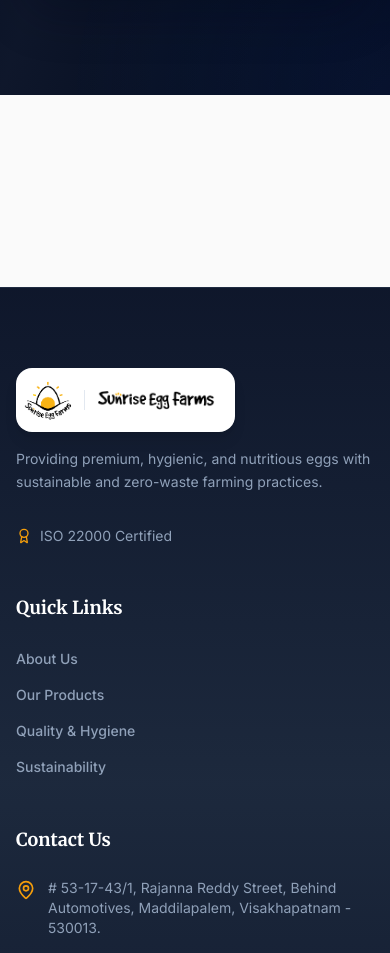
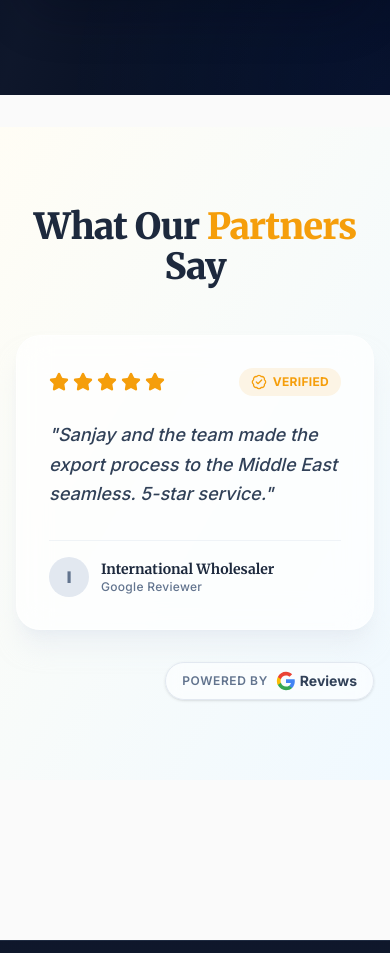
Before and after one commit to sayrahul/sunriseeggfarms, a Next.js app: page / in a window 390 px wide. Shown: the part 6700-7653 px from the top of the page. Built offline with nearby package versions, Linux system fonts and the light colour scheme.

Commit message:
feat: Add interactive Google Reviews marquee with hover pause and gradient styling to homepage; increase mobile branding logo size

```diff
--- a/src/app/page.tsx
+++ b/src/app/page.tsx
@@ -5,6 +5,7 @@ import Link from "next/link";
 import Image from "next/image";
 import { ArrowRight, Egg, Sun, ShieldCheck, Globe, Leaf, CheckCircle2, TrendingUp, Award, Clock } from "lucide-react";
 import { AnimatedSection, StaggerChildren, StaggerItem } from "@/components/AnimatedSection";
+import { ReviewsSection } from "@/components/ReviewsSection";
 import { useRef } from "react";
 
 export default function Home() {
@@ -449,6 +450,9 @@ export default function Home() {
         </div>
       </section>
 
+      {/* Trust & Google Reviews Scroller */}
+      <ReviewsSection />
+
     </div>
   );
 }
--- a/src/components/Navbar.tsx
+++ b/src/components/Navbar.tsx
@@ -104,7 +104,7 @@ export function Navbar() {
                 <Image src="/images/logo.png" alt="Sunrise Egg Farms Logo" fill className="object-contain w-auto h-auto" priority />
               </div>
               <div className="flex items-center justify-start ml-1 shrink-0">
-                <img src="/images/logo-text.png" alt="Sunrise Egg Farms Text" className="h-5 sm:h-7 md:h-8 w-auto object-contain object-left group-hover:opacity-90 transition-opacity" />
+                <img src="/images/logo-text.png" alt="Sunrise Egg Farms Text" className="h-9 sm:h-10 md:h-11 w-auto object-contain object-left group-hover:opacity-90 transition-opacity" />
               </div>
             </Link>
 
--- /dev/null
+++ b/src/components/ReviewsSection.tsx
@@ -0,0 +1,190 @@
+"use client";
+
+import { useEffect, useRef, useState } from "react";
+import { motion, AnimatePresence } from "framer-motion";
+import { animate } from "framer-motion";
+import { Star, BadgeCheck } from "lucide-react";
+
+// The reviews array as requested.
+const reviews = [
+  {
+    content: "The biosecurity at Sunrise is world-class. You can taste the quality in every egg.",
+    author: "Local Distributor"
+  },
+  {
+    content: "Sanjay and the team made the export process to the Middle East seamless. 5-star service.",
+    author: "International Wholesaler"
+  },
+  {
+    content: "Verified Farm-Fresh quality. The best in Andhra Pradesh.",
+    author: "Retail Partner"
+  }
+];
+
+export function ReviewsSection() {
+  const [isMobile, setIsMobile] = useState(true); // Default to mobile to prevent hydration mismatch on resize
+  const [activeIndex, setActiveIndex] = useState(0);
+
+  const scrollerRef = useRef<HTMLDivElement>(null);
+  const animationControls = useRef<any>(null);
+
+  // Check viewport sizing
+  useEffect(() => {
+    const handleResize = () => setIsMobile(window.innerWidth < 768);
+    handleResize(); // Run immediately on mount
+    window.addEventListener("resize", handleResize);
+    return () => window.removeEventListener("resize", handleResize);
+  }, []);
+
+  // Desktop Imperative Auto-Scroller with Pause/Play logic
+  useEffect(() => {
+    if (!isMobile && scrollerRef.current) {
+      animationControls.current = animate(
+        scrollerRef.current,
+        { x: ["0%", "-50%"] },
+        {
+          duration: 30,
+          ease: "linear",
+          repeat: Infinity
+        }
+      );
+    }
+    return () => {
+      if (animationControls.current) {
+        animationControls.current.stop();
+      }
+    };
+  }, [isMobile]);
+
+  // Mobile Single-Card Auto Carousel
+  useEffect(() => {
+    let interval: NodeJS.Timeout;
+    if (isMobile) {
+      interval = setInterval(() => {
+        setActiveIndex((prev) => (prev + 1) % reviews.length);
+      }, 4000);
+    }
+    return () => clearInterval(interval);
+  }, [isMobile]);
+
+  const handleMouseEnter = () => {
+    if (!isMobile && animationControls.current) {
+      animationControls.current.pause();
+    }
+  };
+
+  const handleMouseLeave = () => {
+    if (!isMobile && animationControls.current) {
+      animationControls.current.play();
+    }
+  };
+
+  // Duplicate items twice for the infinite trick
+  const infiniteReviews = [...reviews, ...reviews, ...reviews];
+
+  return (
+    <section className="py-20 relative overflow-hidden bg-gradient-to-br from-[#FFFDF5] to-[#F0F9FF]">
+      <div className="container mx-auto px-4 md:px-6 relative z-10 mb-12">
+        <h2 className="text-4xl md:text-5xl font-black text-center text-slate-800 tracking-tight">
+          What Our <span className="text-[#F59E0B]">Partners</span> Say
+        </h2>
+      </div>
+
+      {isMobile ? (
+        // MOBILE VIEW: Single card fade carousel
+        <div className="container mx-auto px-4 relative min-h-[250px] flex items-center justify-center">
+          <AnimatePresence mode="popLayout">
+            <motion.div
+              key={activeIndex}
+              initial={{ opacity: 0, scale: 0.95 }}
+              animate={{ opacity: 1, scale: 1 }}
+              exit={{ opacity: 0, scale: 0.95 }}
+              transition={{ duration: 0.5, ease: "easeInOut" }}
+              className="w-full max-w-sm"
+            >
+              <ReviewCard review={reviews[activeIndex]} />
+            </motion.div>
+          </AnimatePresence>
+        </div>
+      ) : (
+        // DESKTOP VIEW: Infinite Horizontal Marquee
+        <div
+          className="relative w-full overflow-hidden flex py-4"
+          onMouseEnter={handleMouseEnter}
+          onMouseLeave={handleMouseLeave}
+        >
+          {/* Subtle gradient edges to mask the scrolling elements entering/leaving */}
+          <div className="absolute left-0 top-0 bottom-0 w-32 bg-gradient-to-r from-[#FFFDF5] to-transparent z-20 pointer-events-none"></div>
+          <div className="absolute right-0 top-0 bottom-0 w-32 bg-gradient-to-l from-[#F0F9FF] to-transparent z-20 pointer-events-none"></div>
+
+          <div
+            ref={scrollerRef}
+            className="flex items-center gap-8 w-max px-4"
+          >
+            {infiniteReviews.map((review, idx) => (
+              <motion.div
+                key={idx}
+                className="w-[450px] shrink-0"
+                whileHover={{ scale: 1.02, y: -5 }}
+                transition={{ type: "spring", stiffness: 400, damping: 25 }}
+              >
+                <ReviewCard review={review} />
+              </motion.div>
+            ))}
+          </div>
+        </div>
+      )}
+
+      {/* Powered by Google watermark */}
+      <div className="container mx-auto px-4 md:px-6 mt-8 flex justify-end">
+        <div className="flex items-center gap-2 bg-white/50 backdrop-blur-sm px-4 py-2 rounded-full border border-slate-200 shadow-sm">
+          <span className="text-xs font-semibold text-slate-500 uppercase tracking-wider">Powered by</span>
+          <div className="flex items-center gap-1">
+            <svg viewBox="0 0 24 24" className="w-5 h-5">
+              <path fill="#4285F4" d="M22.56 12.25c0-.78-.07-1.53-.2-2.25H12v4.26h5.92c-.26 1.37-1.04 2.53-2.21 3.31v2.77h3.57c2.08-1.92 3.28-4.74 3.28-8.09z"/>
+              <path fill="#34A853" d="M12 23c2.97 0 5.46-.98 7.28-2.66l-3.57-2.77c-.98.66-2.23 1.06-3.71 1.06-2.86 0-5.29-1.93-6.16-4.53H2.18v2.84C3.99 20.53 7.7 23 12 23z"/>
+              <path fill="#FBBC05" d="M5.84 14.09c-.22-.66-.35-1.36-.35-2.09s.13-1.43.35-2.09V7.07H2.18C1.43 8.55 1 10.22 1 12s.43 3.45 1.18 4.93l2.85-2.22.81-.62z"/>
+              <path fill="#EA4335" d="M12 5.38c1.62 0 3.06.56 4.21 1.64l3.15-3.15C17.45 2.09 14.97 1 12 1 7.7 1 3.99 3.47 2.18 7.07l3.66 2.84c.87-2.6 3.3-4.53 6.16-4.53z"/>
+            </svg>
+            <span className="text-sm font-bold text-slate-700">Reviews</span>
+          </div>
+        </div>
+      </div>
+    </section>
+  );
+}
+
+// Sub-component for individual review cards
+function ReviewCard({ review }: { review: any }) {
+  return (
+    <div className="bg-white/70 backdrop-blur-lg border border-white/40 shadow-xl shadow-slate-200/50 rounded-3xl p-8 flex flex-col h-full cursor-grab active:cursor-grabbing">
+      <div className="flex items-center justify-between mb-6">
+        {/* 5-Star Rating */}
+        <div className="flex items-center gap-1">
+          {[...Array(5)].map((_, i) => (
+            <Star key={i} className="w-5 h-5 text-[#F59E0B] fill-[#F59E0B]" />
+          ))}
+        </div>
+        {/* Verified Accent */}
+        <div className="flex items-center gap-1.5 bg-[#F59E0B]/10 px-3 py-1.5 rounded-full">
+          <BadgeCheck className="w-4 h-4 text-[#F59E0B]" />
+          <span className="text-xs font-bold text-[#F59E0B] uppercase tracking-wide">Verified</span>
+        </div>
+      </div>
+
+      <p className="text-slate-700 text-lg md:text-xl font-medium leading-relaxed mb-8 flex-1 italic">
+        "{review.content}"
+      </p>
+
+      <div className="flex items-center gap-3 mt-auto border-t border-slate-200/50 pt-4">
+        <div className="w-10 h-10 rounded-full bg-slate-200 flex items-center justify-center font-black text-slate-500 shrink-0">
+          {review.author.charAt(0)}
+        </div>
+        <div>
+          <h4 className="font-bold text-slate-800 text-sm md:text-base">{review.author}</h4>
+          <p className="text-xs text-slate-500 font-medium tracking-wide">Google Reviewer</p>
+        </div>
+      </div>
+    </div>
+  );
+}
```
